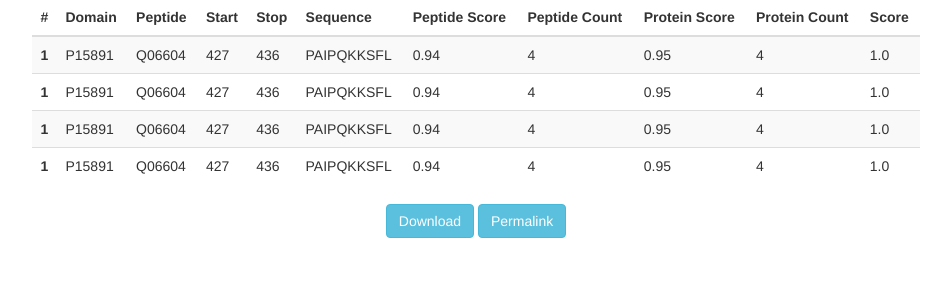
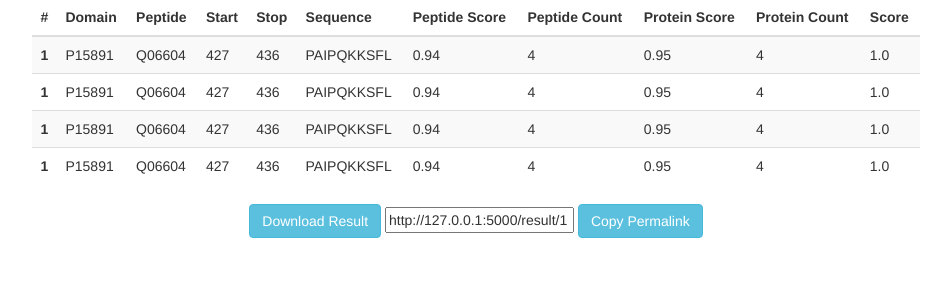
Before and after one commit to ankanch/GSoC2017-projects, a Flask app: page /result/1 in a window 1280 px wide. Shown: the part 232-536 px from the top of the page, without its empty margins (164-1115 px from the left). Run offline with Flask 2, Linux system fonts and the light colour scheme; parts of the project's set-up code (start-up, migrations or seed data) failed here and were passed over; some libraries are stand-ins or nearby versions.

Commit message:
bug fixxed

```diff
--- a/templates/result.html
+++ b/templates/result.html
@@ -4,7 +4,7 @@
     <div class="row div-center-90">
         <!--For button which allows you to change view of different result-->
         {% for result in result_package %}
-        <button type="button" class="btn btn-secondary" id="btn_{{result[0]}}" onclick="javascript:changeView('{{result[0]}}')">{{result[0]}}
+        <button type="button" class="btn btn-secondary" id="btn_{{result[0]}}" onclick="changeView('{{result[0]}}')">{{result[0]}}
             </button> {% endfor %}
     </div>
     <div class="row" style=" width: 70%;text-align:initial;margin:0 auto;">
@@ -68,12 +68,15 @@
     </div>
     {% endif %}
     <div class="row div-center-90">
-        <a type="button" class="btn btn-info" href="/download/{{SESSIONID}}">Download</a>
-        <button id="btn_permalink" type="button" class="btn btn-info" data-copytarget="#result_page_url">Permalink</button>
-        <input type="text" id="result_page_url" value="http://127.0.0.1:5000/result/{{SESSIONID}}" style="display:none;" />
+        <a type="button" class="btn btn-info" href="/download/{{SESSIONID}}">Download Result</a>
+        <input type="text" id="result_page_url" value="http://127.0.0.1:5000/result/{{SESSIONID}}" style="display:true;" readonly/>
+        <button id="btn_permalink" type="button" class="btn btn-info" data-copytarget="#result_page_url">Copy Permalink</button>
+
     </div>
 </div>
 <script>
+    var current_mode = "{{PWM}}";
+
     function toggleDiv(divId) {
         $("#" + divId).toggle();
     }
@@ -81,8 +84,10 @@
     $(document).ready(function() {
         toggleDiv('index_placeholder');
         toggleDiv("table_0");
-        document.getElementById("btn_0").classList.remove("btn-secondary");
-        document.getElementById("btn_0").classList.add("btn-danger");
+        if (current_mode.length > 0) {
+            document.getElementById("btn_0").classList.remove("btn-secondary");
+            document.getElementById("btn_0").classList.add("btn-danger");
+        }
     });
 
     var current_view = "0"; //store current rersult view id
@@ -99,33 +104,42 @@
 
     // copy to clipboard function from https://www.sitepoint.com/javascript-copy-to-clipboard/
     (function() {
+
         'use strict';
+
         // click events
         document.body.addEventListener('click', copy, true);
+
         // event handler
         function copy(e) {
+
             // find target element
             var
                 t = e.target,
                 c = t.dataset.copytarget,
                 inp = (c ? document.querySelector(c) : null);
+
             // is element selectable?
             if (inp && inp.select) {
+
                 // select text
                 inp.select();
+
                 try {
                     // copy text
                     document.execCommand('copy');
                     inp.blur();
+
+                    // copied animation
                     document.getElementById("btn_permalink").textContent = "COPIED";
-                    setTimeout(function() {
-                        document.getElementById("btn_permalink").textContent = "PERMALINK";
-                    }, 3000);
                 } catch (err) {
-                    alert('cannot automatic copy to clipboard. Please copy URL from the address manually.');
+                    alert('please press Ctrl/Cmd+C to copy');
                 }
+
             }
+
         }
+
     })();
 </script>
 {% endblock %}
```
Also changed, not shown: 4 other files.
